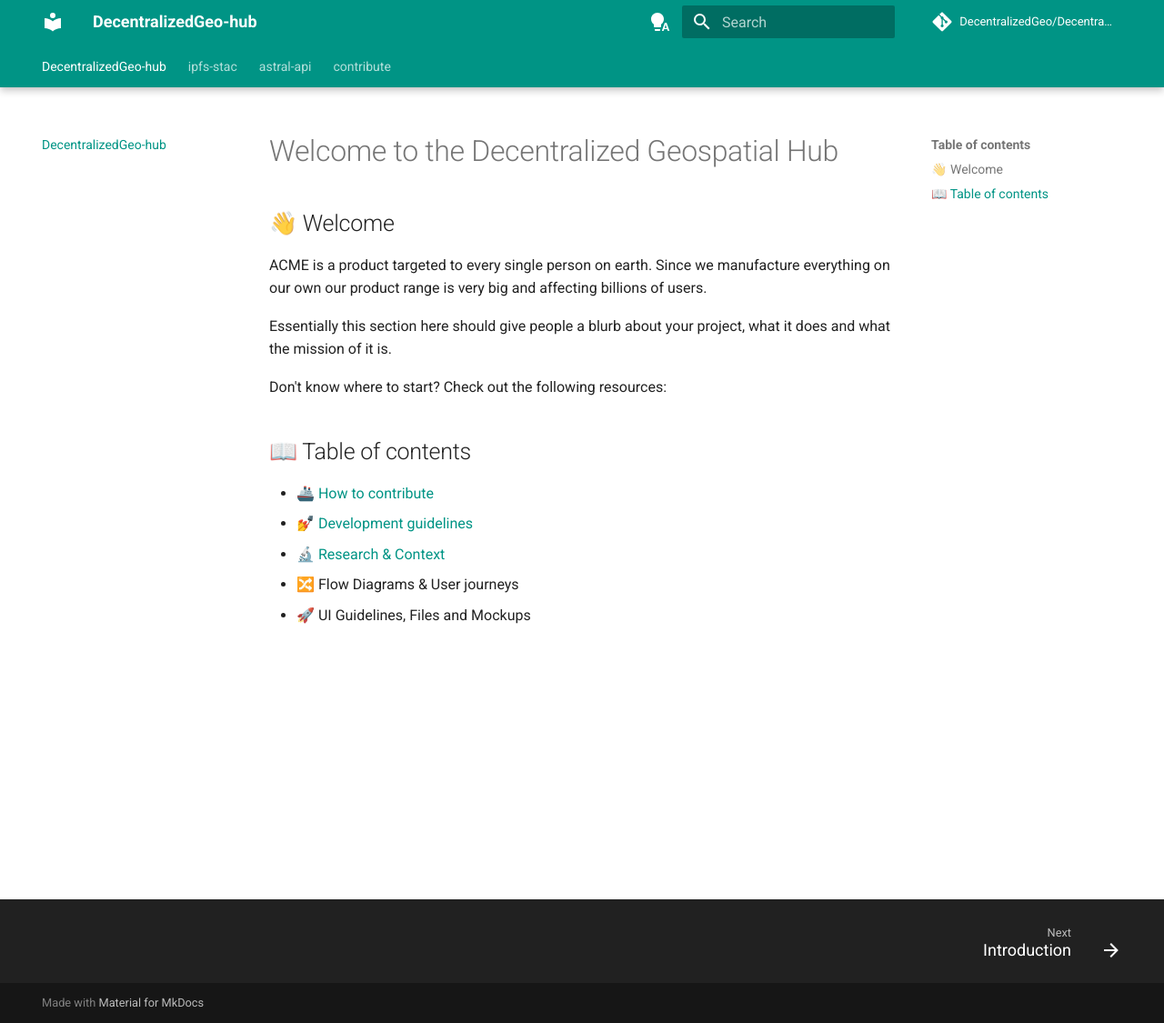
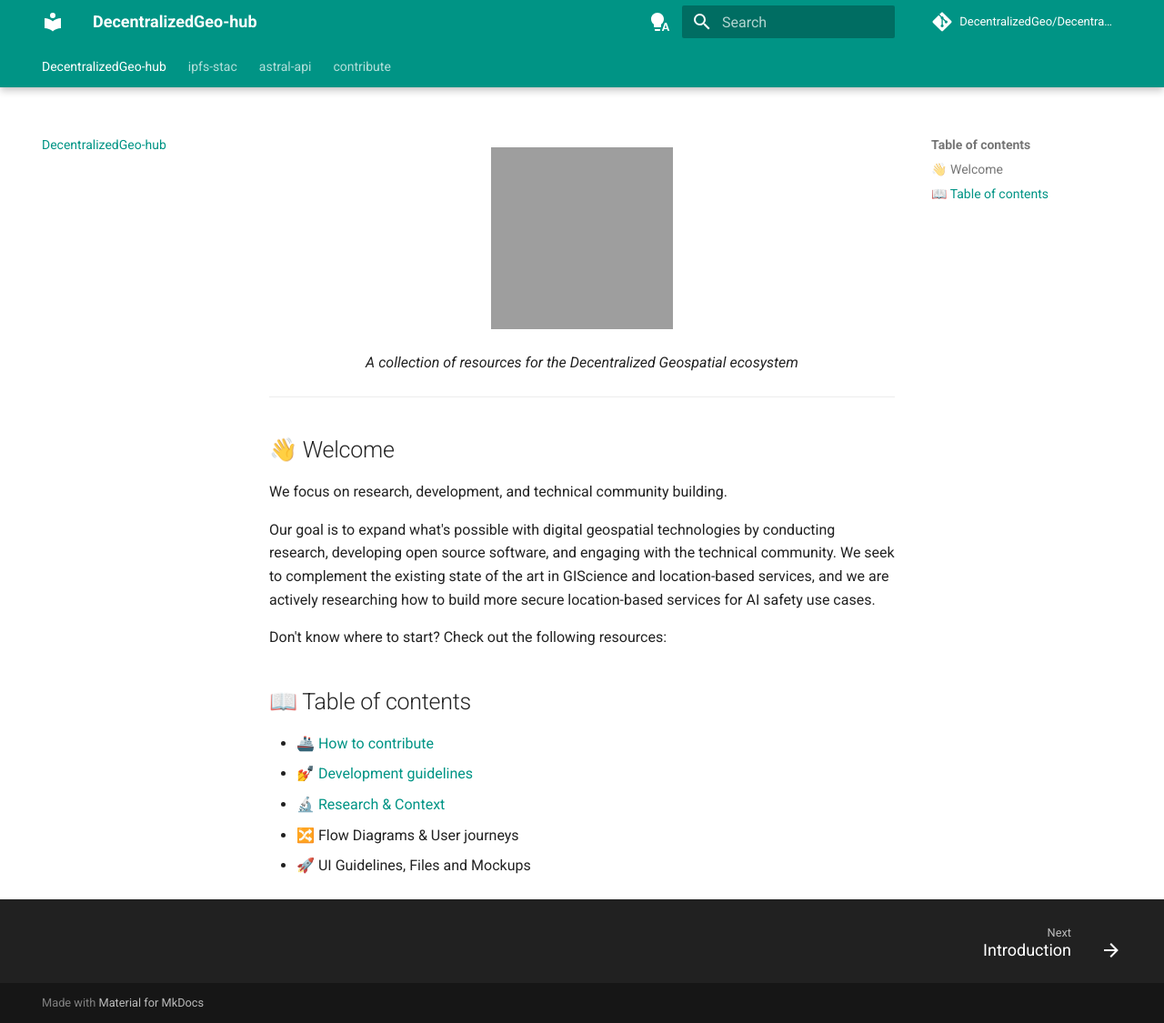
Before and after one commit to DecentralizedGeo/DecentralizedGeo-hub, an MkDocs documentation site: the page built from docs/index.md, in a window 1280 px wide and 1125 px high. Shown: the whole window at 91% size. Built offline with MkDocs 1.6.1 and Material for MkDocs 9.7.7, drawn with Linux system fonts in a browser that asks for light colours; comment, search, counter and statistics services are not loaded; grey boxes are pictures that could not be loaded.

Commit message:
Modified landing page with logo and mission statement

```diff
--- a/docs/index.md
+++ b/docs/index.md
@@ -1,10 +1,23 @@
-# Welcome to the Decentralized Geospatial Hub
+# FastAPI
+
+<style>
+.md-content .md-typeset h1 { display: none; }
+</style>
+
+<p align="center">
+  <a href="https://decentralizedgeo.org/"><img src="https://avatars.githubusercontent.com/u/199006257?s=200&v=4" alt="Decentralized Geospatial Hub"></a>
+</p>
+<p align="center">
+    <em>A collection of resources for the Decentralized Geospatial ecosystem</em>
+</p>
+
+---
 
 ## 👋 Welcome
 
-ACME is a product targeted to every single person on earth. Since we manufacture everything on our own our product range is very big and affecting billions of users.
+We focus on research, development, and technical community building.
 
-Essentially this section here should give people a blurb about your project, what it does and what the mission of it is.
+Our goal is to expand what's possible with digital geospatial technologies by conducting research, developing open source software, and engaging with the technical community. We seek to complement the existing state of the art in GIScience and location-based services, and we are actively researching how to build more secure location-based services for AI safety use cases.
 
 Don't know where to start? Check out the following resources:
 
```
Also changed, not shown: README.md (+3 -3 lines).
